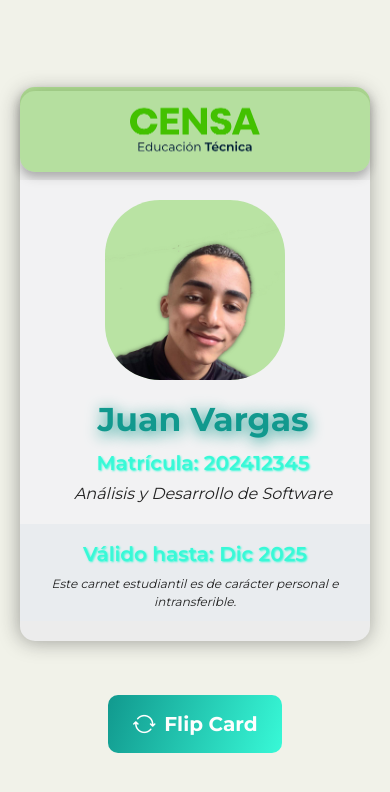
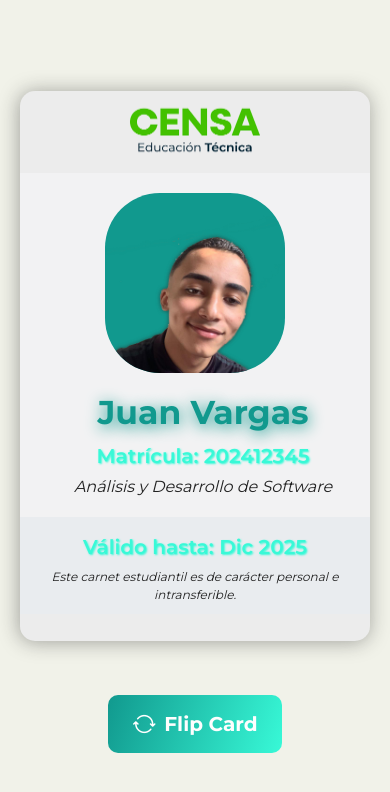
Before and after one commit to JuanWebDeveloper/StudentCensaID, a React Native app: screen / in a window 390 px wide. Shown: the top 792 px of the page. Built offline with nearby package versions, Linux system fonts and the light colour scheme.

Commit message:
feat: Improve IDCardFront and IDCardBack layout for mobile responsiveness and visual consistency across the app

```diff
--- a/src/components/IDCardBack.tsx
+++ b/src/components/IDCardBack.tsx
@@ -24,7 +24,7 @@ export default function IDCardBack() {
  return (
   <View style={styles.card}>
    <LinearGradient start={{ x: 0, y: 0 }} end={{ x: 1, y: 1 }} colors={[Colors.buttonPrimary, Colors.buttonSecondary]} style={styles.contactHeader}>
-    Información De Contacto
+    <Text style={styles.contactHeaderText}>Información De Contacto</Text>
    </LinearGradient>
 
    <View style={styles.infoRow}>
@@ -73,13 +73,16 @@ const styles = StyleSheet.create({
   width: 350,
  },
  contactHeader: {
-  ...Typography.subtitle,
   ...Shadows.highlight,
   backgroundColor: '#43C100',
   borderRadius: 10,
-  color: '#fefefe',
   marginBottom: Spacing.lg,
   padding: Spacing.md,
+ },
+ contactHeaderText: {
+  ...Typography.subtitle,
+
+  color: '#fefefe',
   textAlign: 'center',
  },
  infoRow: {
--- a/src/components/IDCardFront.tsx
+++ b/src/components/IDCardFront.tsx
@@ -12,7 +12,6 @@ export default function IDCardFront() {
    <View style={styles.censaLogo}>
     <Image source={require('../../assets/images/logotipoCensa.png')} style={styles.logoImages} />
    </View>
-
    <View style={styles.basicData}>
     <View style={styles.contentContainer}>
      <Image source={require('../../assets/images/photo.png')} style={styles.photo} />
@@ -46,14 +45,10 @@ const styles = StyleSheet.create({
 
  // Logo section styles
  censaLogo: {
-  ...Shadows.highlight,
   alignItems: 'center',
-  backgroundColor: '#43C10055',
   borderRadius: 15,
-  display: 'flex',
-  textAlign: 'center',
-  width: '100%',
-  height: 85,
+  width: '90%',
+  height: 70,
   marginBottom: Spacing.sm,
  },
  logoImages: {
@@ -77,7 +72,7 @@ const styles = StyleSheet.create({
  },
  photo: {
   ...Shadows.photo,
-  backgroundColor: '#43C10055',
+  backgroundColor: '#11998e',
   borderRadius: 55,
   height: 180,
   marginBottom: Spacing.md,
```
